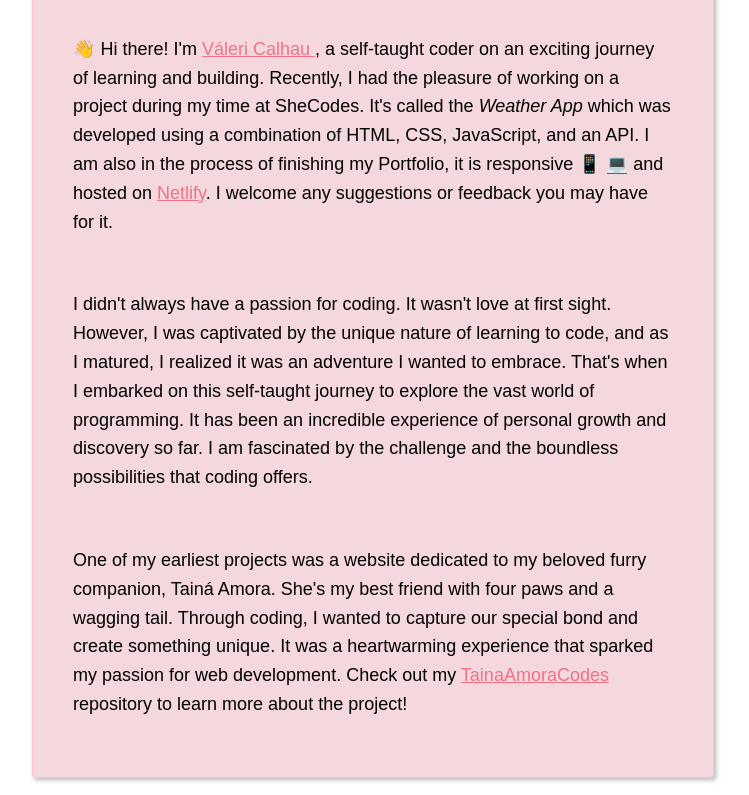
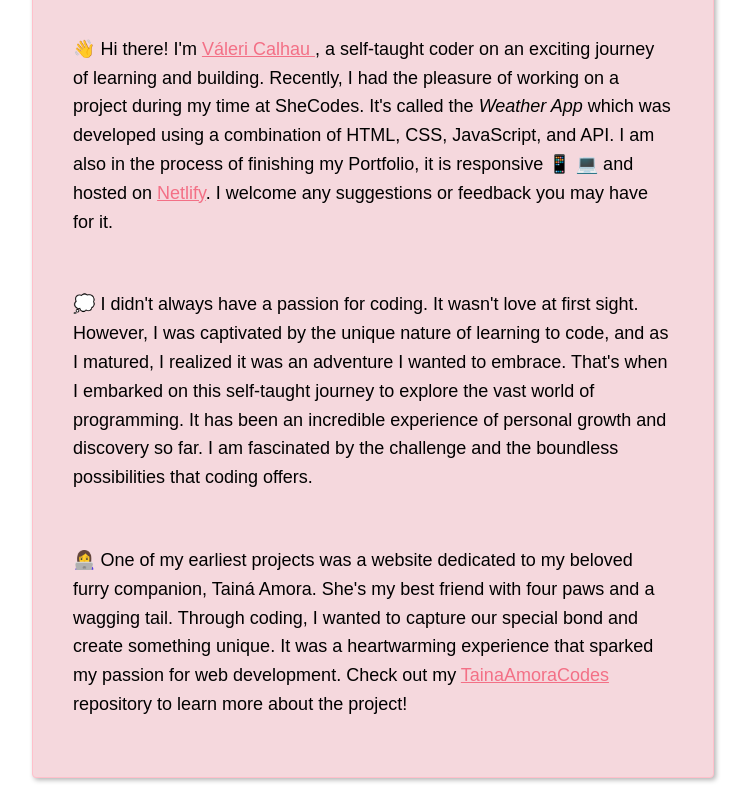
Before and after one commit to valeridev/valeridev.github.io, a plain HTML site: page index.html in a window 1280 px wide. Shown: the part 100-895 px from the top of the page, without its empty margins (267-1016 px from the left). Drawn offline with Linux system fonts and the light colour scheme.

Commit message:
Update index.html

```diff
--- a/index.html
+++ b/index.html
@@ -45,9 +45,9 @@
 
             <p>👋 Hi there! I'm <a href="https://www.linkedin.com/in/v%C3%A1leri-calhau-9279b927a/" target="_blank"
                     rel="noopener noreferrer" style="color: rgb(243, 112, 134);"> Váleri Calhau <a />, a self-taught coder on an exciting journey of learning and building.
-                        Recently, I had the pleasure of working on a project during my time at SheCodes. It's called the <em>Weather App</em> which was developed using a combination of HTML, CSS, JavaScript, and an API. I am also in the process of finishing my Portfolio, it is responsive 📱 💻 and hosted on <a href="https://spontaneous-daifuku-a0a74c.netlify.app/" style="color: rgb(243, 112, 134);">Netlify</a>. I welcome any suggestions or feedback you may have for it.</p>
+                        Recently, I had the pleasure of working on a project during my time at SheCodes. It's called the <em>Weather App</em> which was developed using a combination of HTML, CSS, JavaScript, and API. I am also in the process of finishing my Portfolio, it is responsive 📱 💻 and hosted on <a href="https://spontaneous-daifuku-a0a74c.netlify.app/" style="color: rgb(243, 112, 134);">Netlify</a>. I welcome any suggestions or feedback you may have for it.</p>
            <br/>
-                        <p>I didn't always have a passion for coding. It wasn't love at first sight. However, I was captivated by
+                        <p>💭 I didn't always have a passion for coding. It wasn't love at first sight. However, I was captivated by
                 the unique nature
                 of learning to code, and as I matured, I realized it was an adventure I wanted to embrace. That's when I
                 embarked on this self-taught journey to explore the vast world of programming. It has been an incredible
@@ -56,7 +56,7 @@
                 that coding
                 offers.</p>
                             <br/>
-            <p>One of my earliest projects was a website dedicated to my beloved furry companion, Tainá Amora. She's my
+            <p>👩‍💻 One of my earliest projects was a website dedicated to my beloved furry companion, Tainá Amora. She's my
                 best friend with four paws and a wagging tail. Through coding, I wanted to capture our special bond and
                 create something unique. It was a heartwarming experience that sparked my passion for web development.
                 Check out my <a href="https://github.com/valeridev/TainaAmoraCodes"
```
